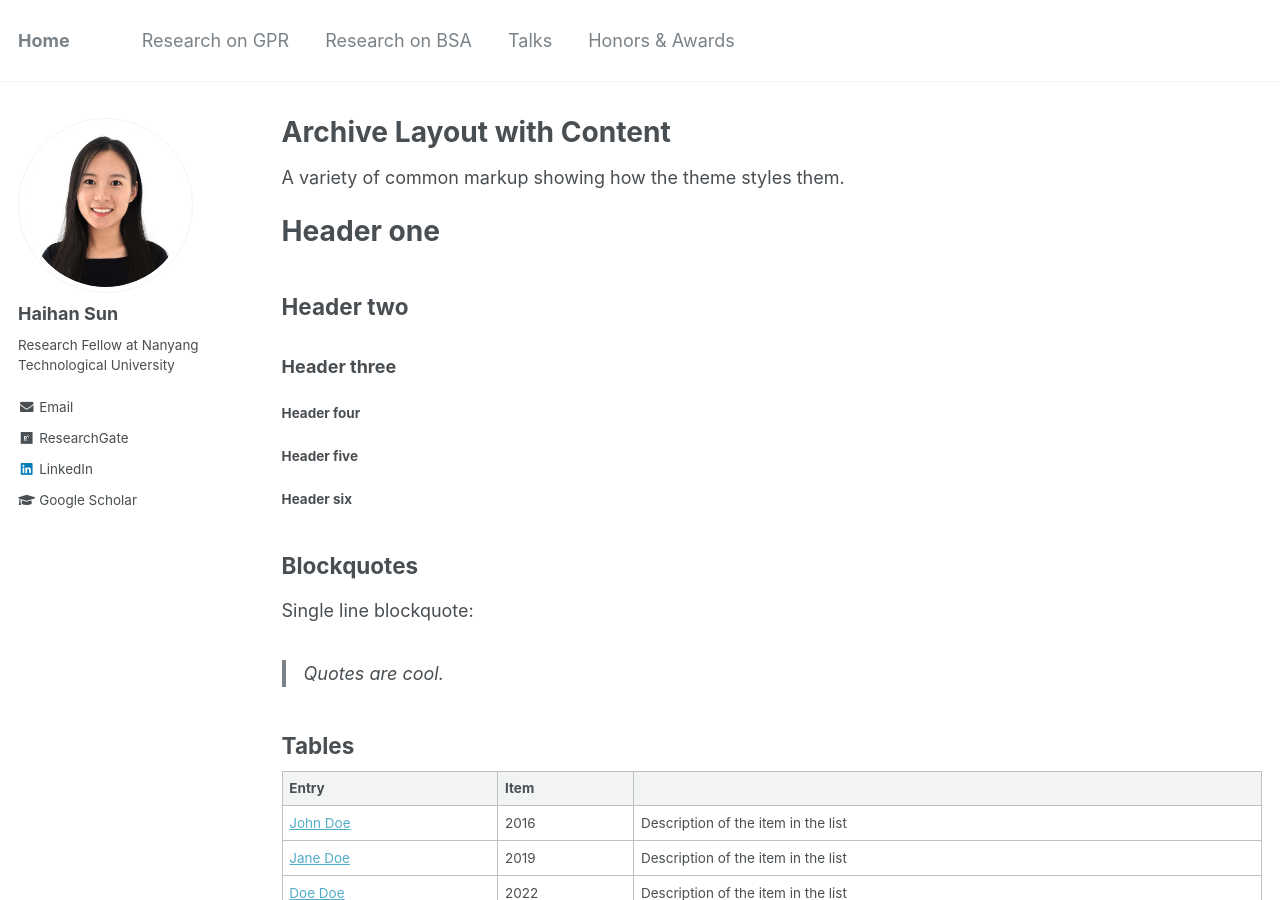
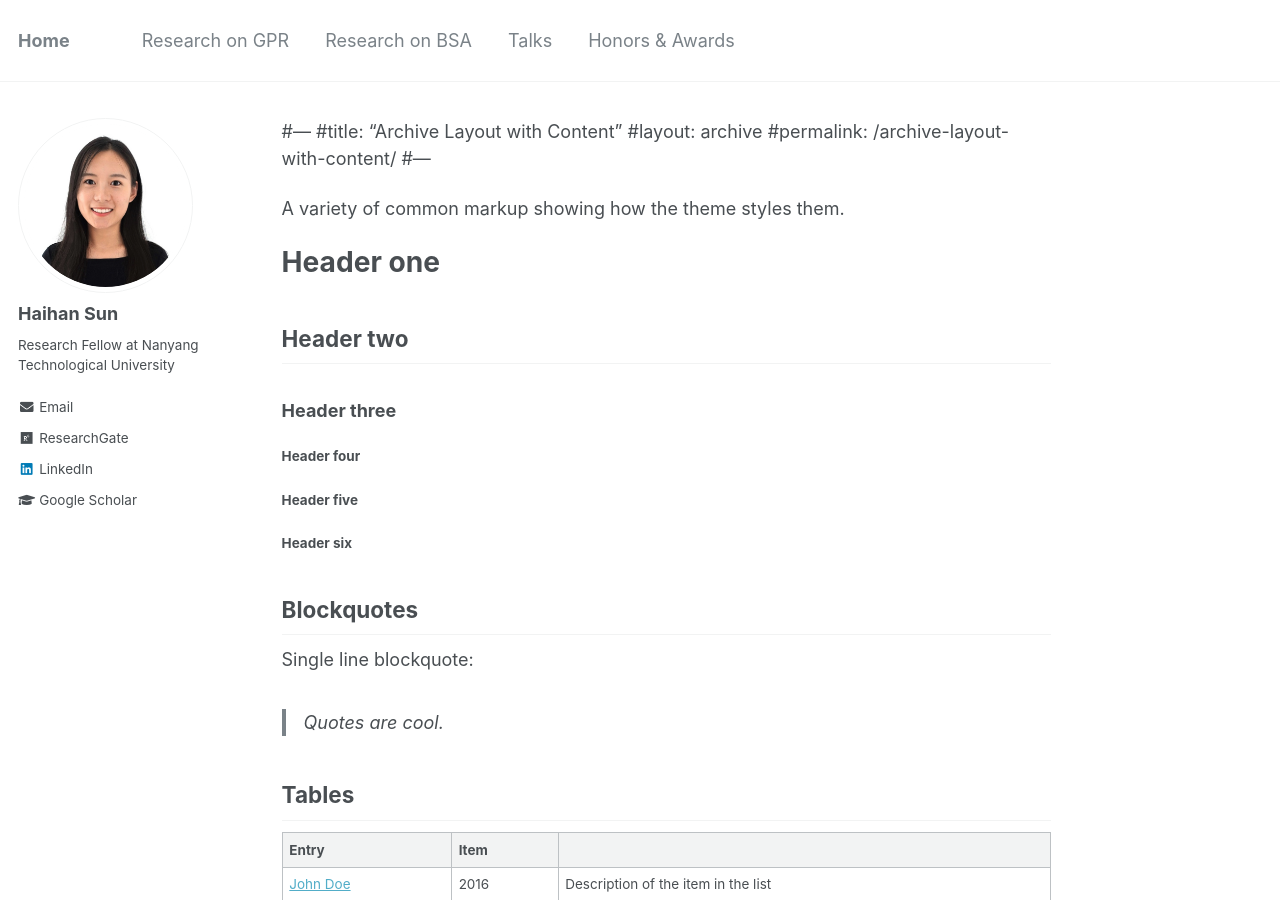
Before and after one commit to Haihan-Sun/Haihan-Sun.github.io, a Jekyll site: the page built from _pages/archive-layout-with-content.md, in a window 1280 px wide and 900 px high. Built offline with Jekyll 4.4.1, drawn with Linux system fonts in a browser that asks for light colours; our own code applies the rules of GitHub Pages for plain Markdown files; some of the changed text lies outside the part shown.

Commit message:
Update archive-layout-with-content.md

```diff
--- a/_pages/archive-layout-with-content.md
+++ b/_pages/archive-layout-with-content.md
@@ -1,8 +1,8 @@
----
-title: "Archive Layout with Content"
-layout: archive
-permalink: /archive-layout-with-content/
----
+#---
+#title: "Archive Layout with Content"
+#layout: archive
+#permalink: /archive-layout-with-content/
+#---
 
 A variety of common markup showing how the theme styles them.
 
```
